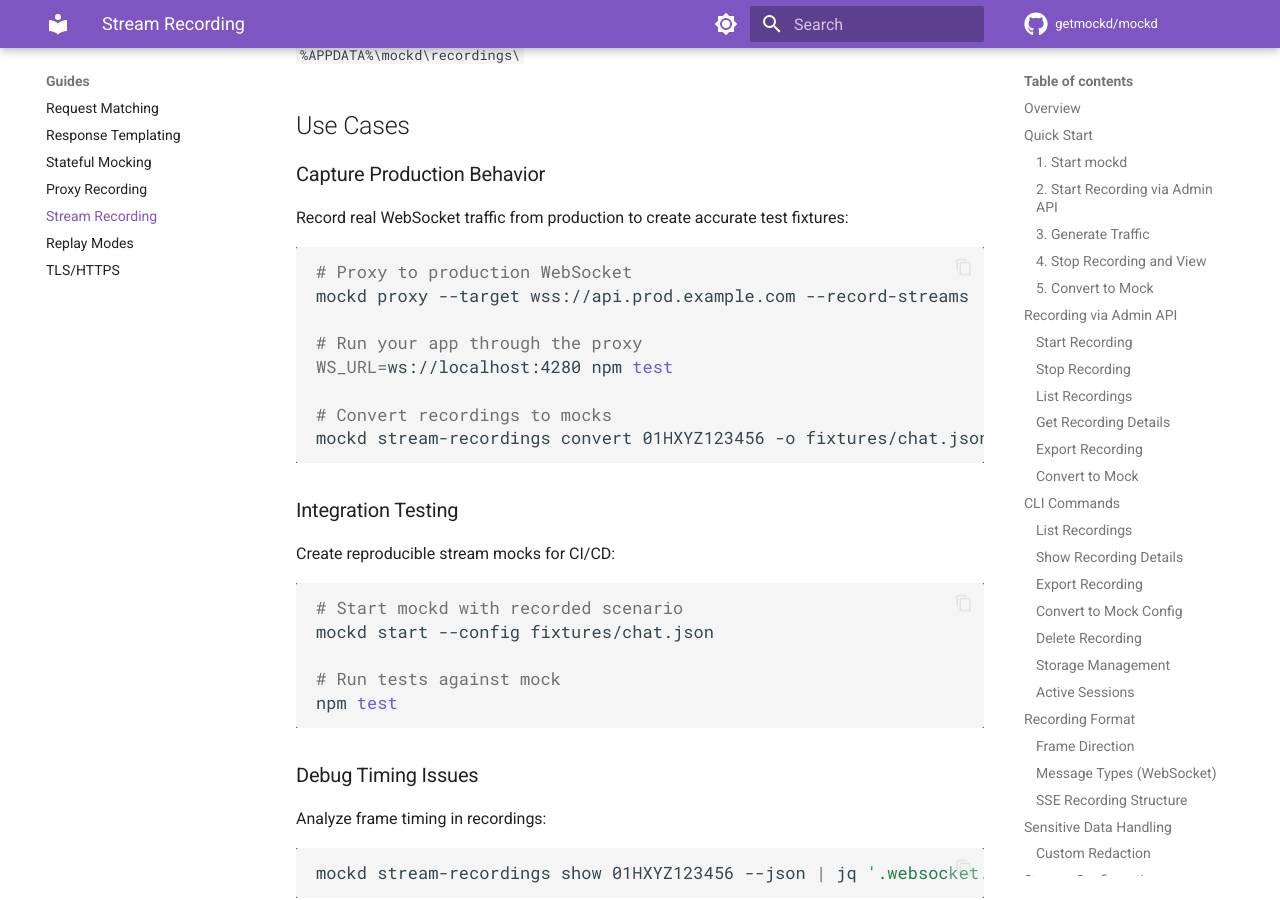
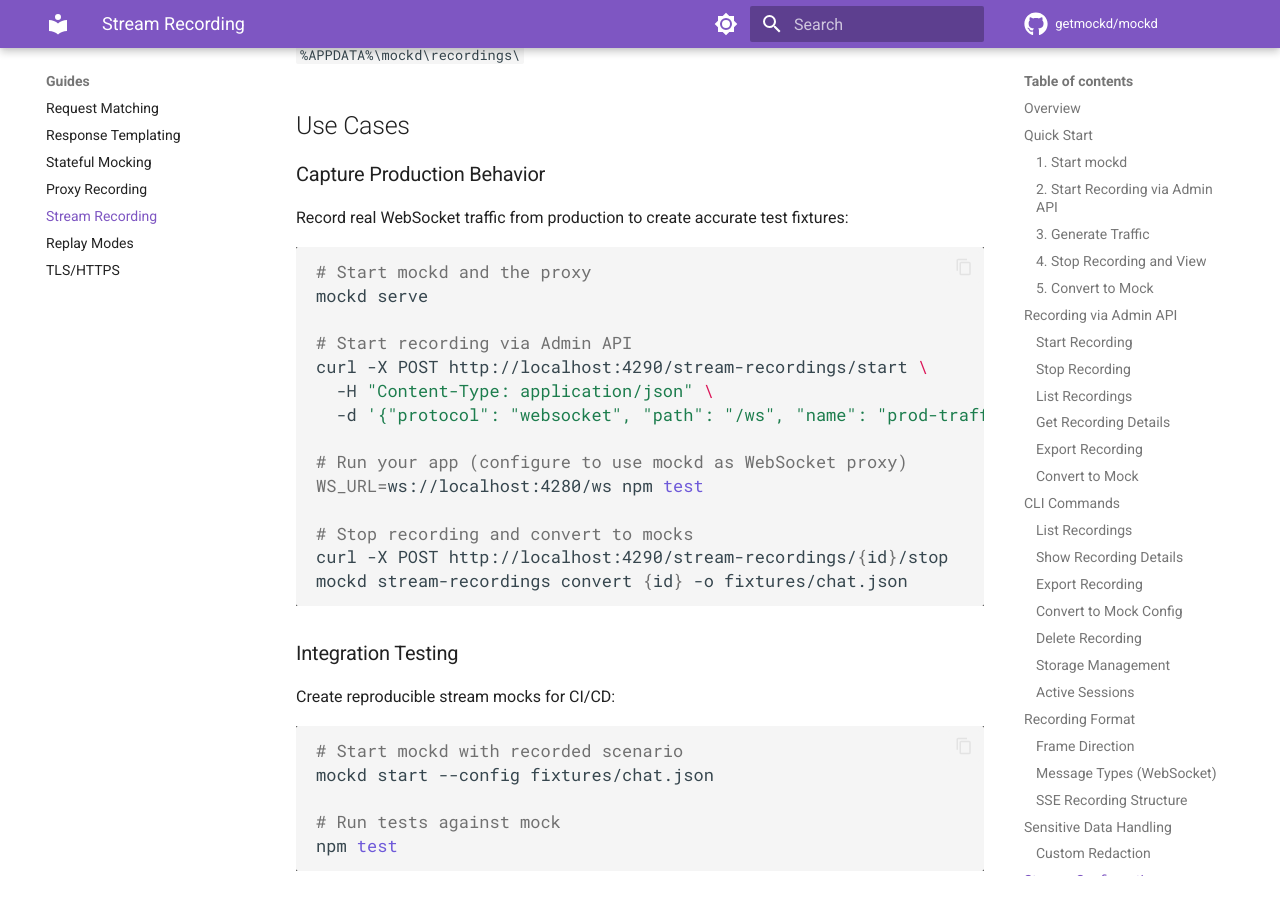
Before and after one commit to getmockd/mockd, an MkDocs documentation site: the page built from docs/guides/stream-recording.md, in a window 1280 px wide and 900 px high, scrolled down 8551 px. Built offline with MkDocs 1.6.1 and Material for MkDocs 9.7.7, drawn with Linux system fonts in a browser that asks for light colours; comment, search, counter and statistics services are not loaded.

Commit message:
docs: fix remaining --record-streams reference in stream-recording.md

````diff
--- a/docs/guides/stream-recording.md
+++ b/docs/guides/stream-recording.md
@@ -370,14 +370,20 @@ Storage location defaults:
 Record real WebSocket traffic from production to create accurate test fixtures:
 
 ```bash
-# Proxy to production WebSocket
-mockd proxy --target wss://api.prod.example.com --record-streams
+# Start mockd and the proxy
+mockd serve
 
-# Run your app through the proxy
-WS_URL=ws://localhost:4280 npm test
+# Start recording via Admin API
+curl -X POST http://localhost:4290/stream-recordings/start \
+  -H "Content-Type: application/json" \
+  -d '{"protocol": "websocket", "path": "/ws", "name": "prod-traffic"}'
 
-# Convert recordings to mocks
-mockd stream-recordings convert 01HXYZ123456 -o fixtures/chat.json
+# Run your app (configure to use mockd as WebSocket proxy)
+WS_URL=ws://localhost:4280/ws npm test
+
+# Stop recording and convert to mocks
+curl -X POST http://localhost:4290/stream-recordings/{id}/stop
+mockd stream-recordings convert {id} -o fixtures/chat.json
 ```
 
 ### Integration Testing
````
